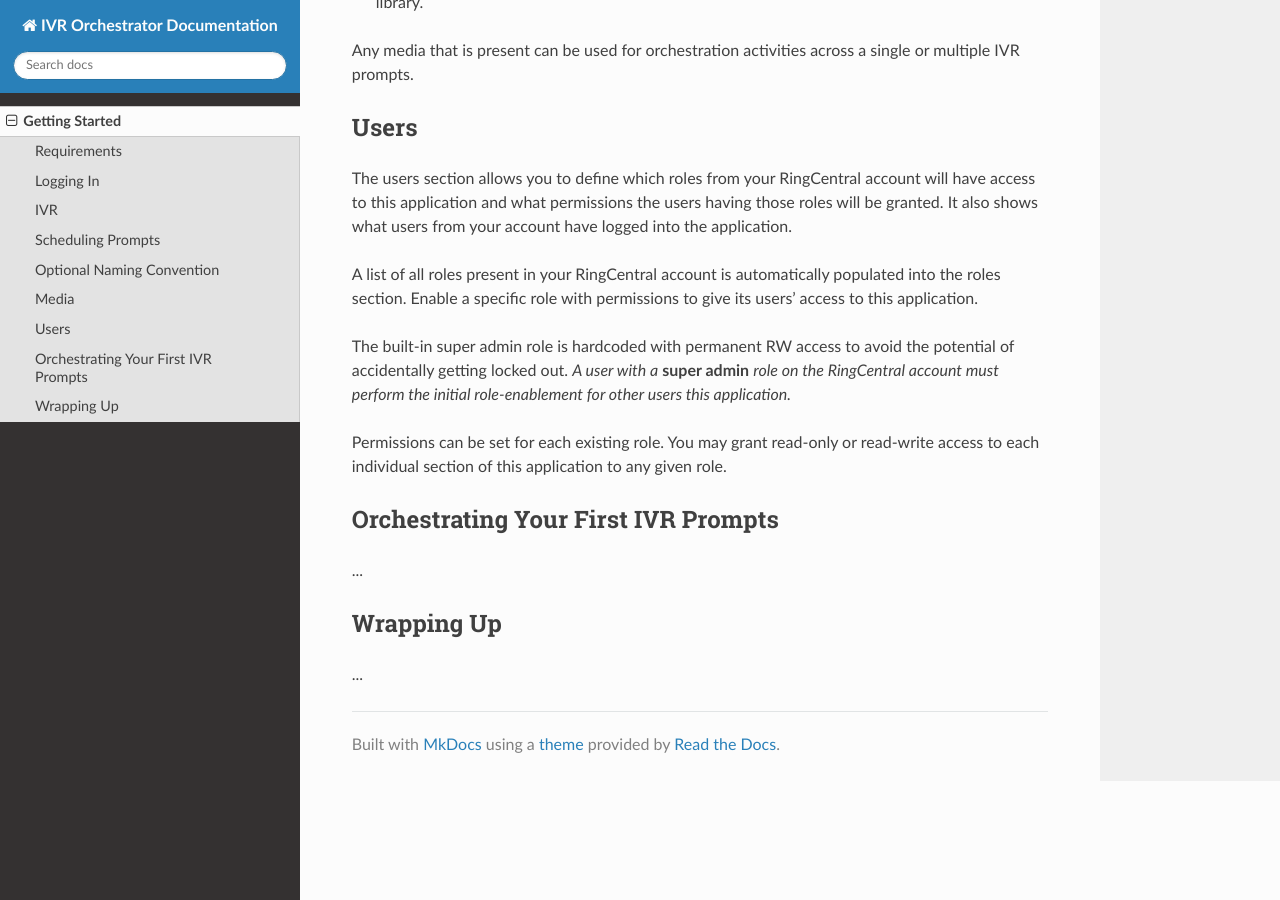
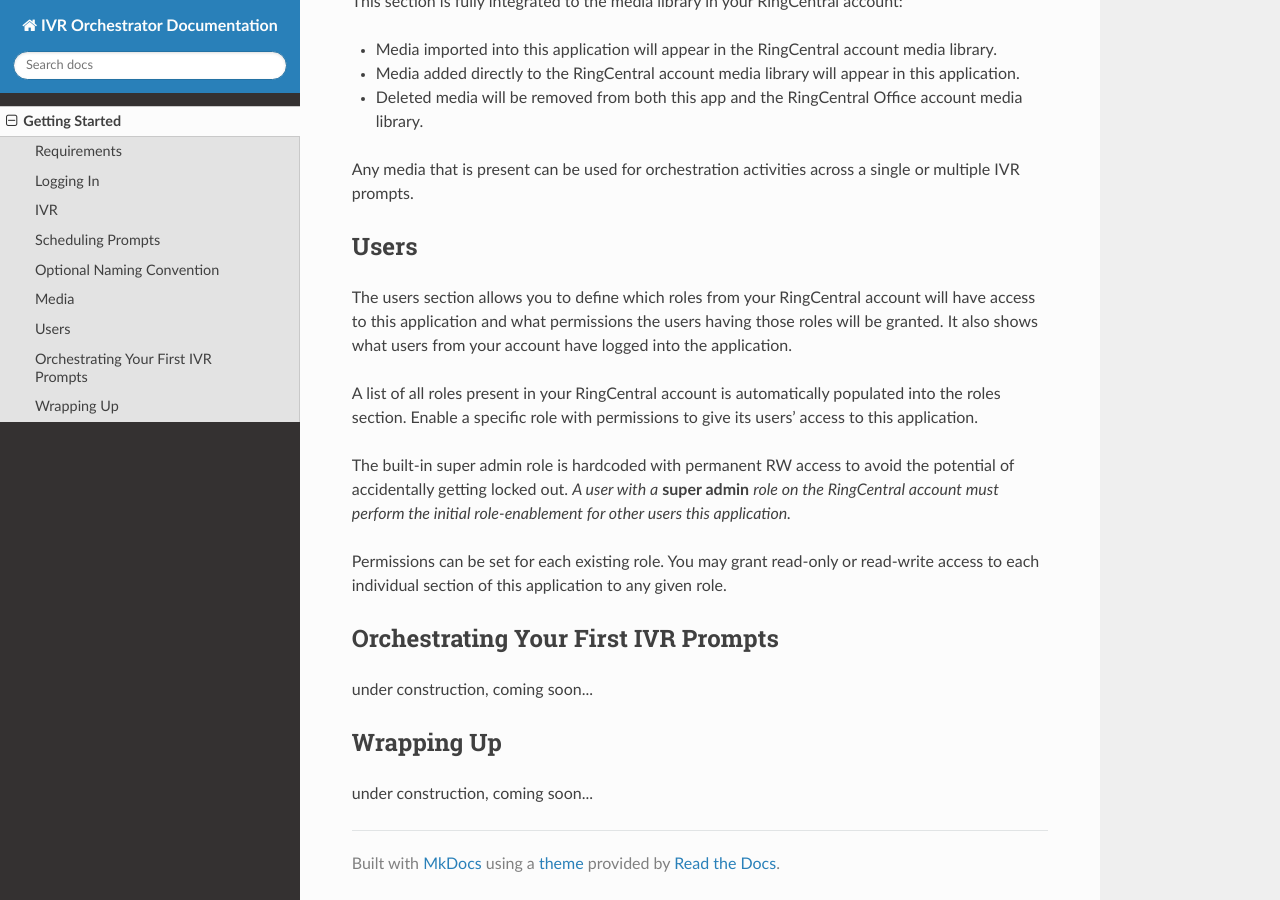
Before and after one commit to RingCentral-Pro-Services/ivrorchestrator-docs, an MkDocs documentation site: the page built from docs/index.md, in a window 1280 px wide and 900 px high, scrolled down 2610 px. Built offline with MkDocs 1.6.1, drawn with Linux system fonts in a browser that asks for light colours; nearby versions of some CDN libraries.

```diff
--- a/docs/index.md
+++ b/docs/index.md
@@ -84,7 +84,7 @@ Permissions can be set for each existing role. You may grant read-only or read-w
 
 
 ## Orchestrating Your First IVR Prompts
-...
+under construction, coming soon...
 
 ##  Wrapping Up
-...
+under construction, coming soon...
```
Also changed, not shown: docs/assets/ivrorchestrator-icon.svg (added).
